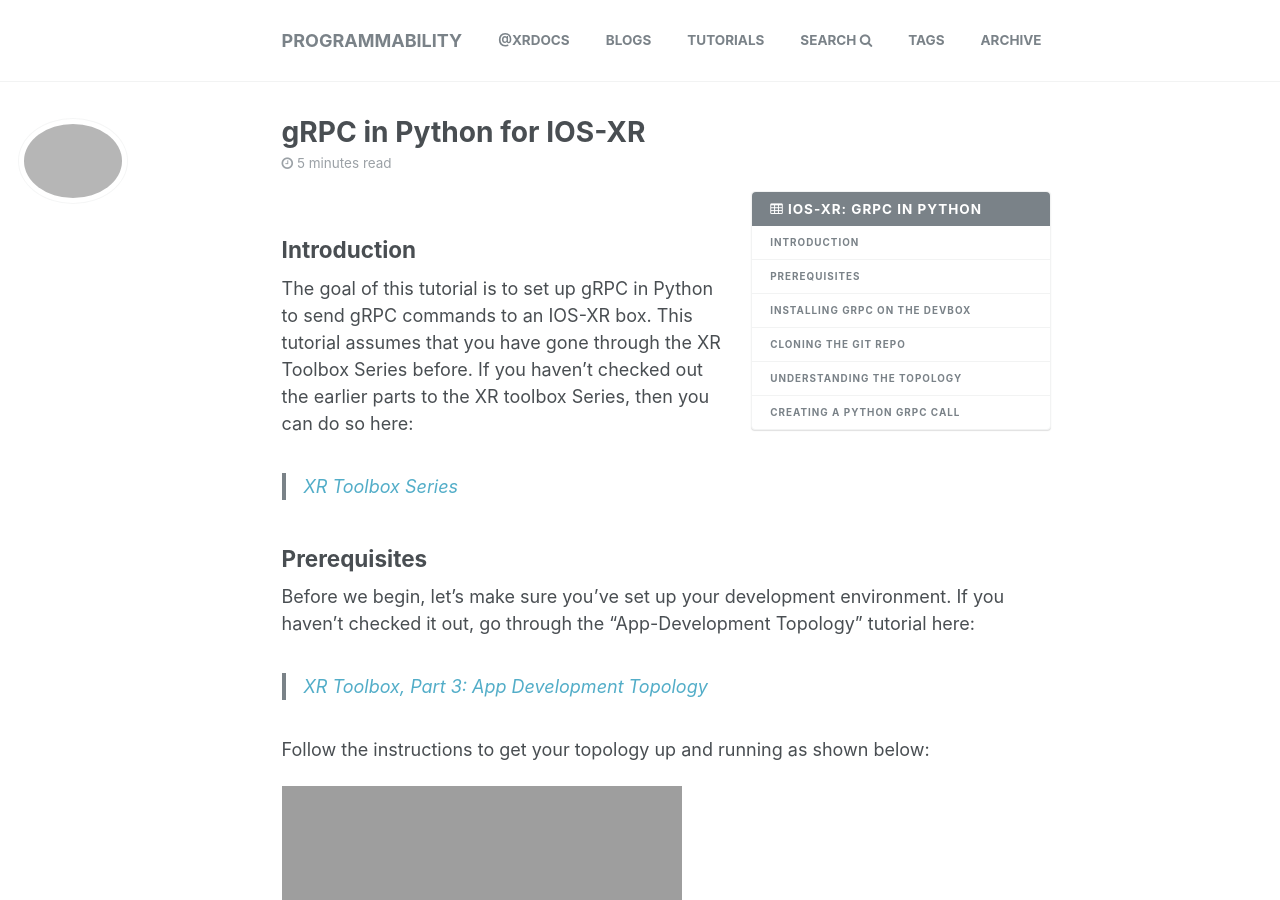
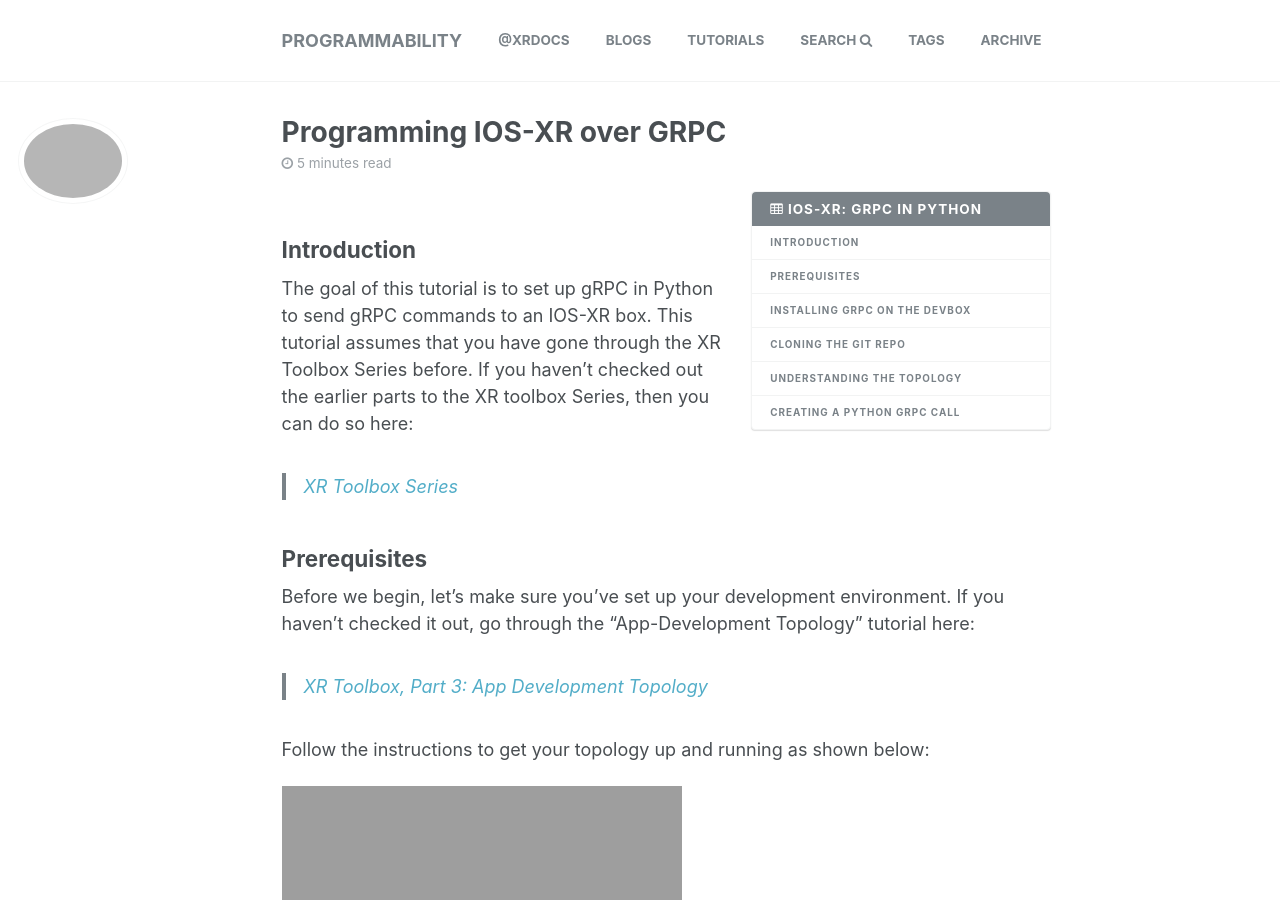
Before and after one commit to xrdocs/programmability, a Jekyll site: the page built from _tutorials/2016-11-03-grpc-in-python-for-ios-xr.md, in a window 1280 px wide and 900 px high. Built offline with Jekyll 4.4.1, drawn with Linux system fonts in a browser that asks for light colours; comment, search, counter and statistics services are not loaded.

Commit message:
Updated 2016-11-03-grpc-in-python-for-ios-xr.md

```diff
--- a/_tutorials/2016-11-03-grpc-in-python-for-ios-xr.md
+++ b/_tutorials/2016-11-03-grpc-in-python-for-ios-xr.md
@@ -1,7 +1,7 @@
 ---
 published: true
 date: '2016-11-03 11:28 -0700'
-title: gRPC in Python for IOS-XR
+title: Programming IOS-XR over GRPC
 excerpt: gRPC in Python for IOS-XR
 author: Karthik Kumaravel
 ---
```
